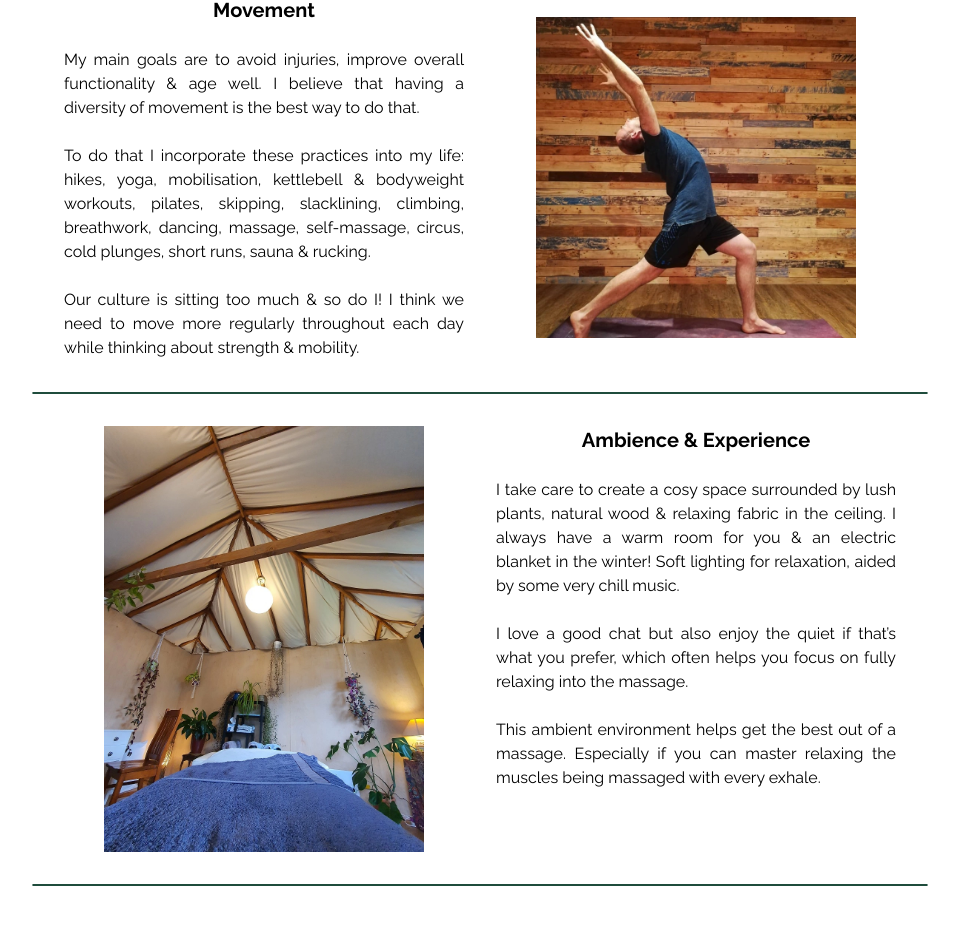
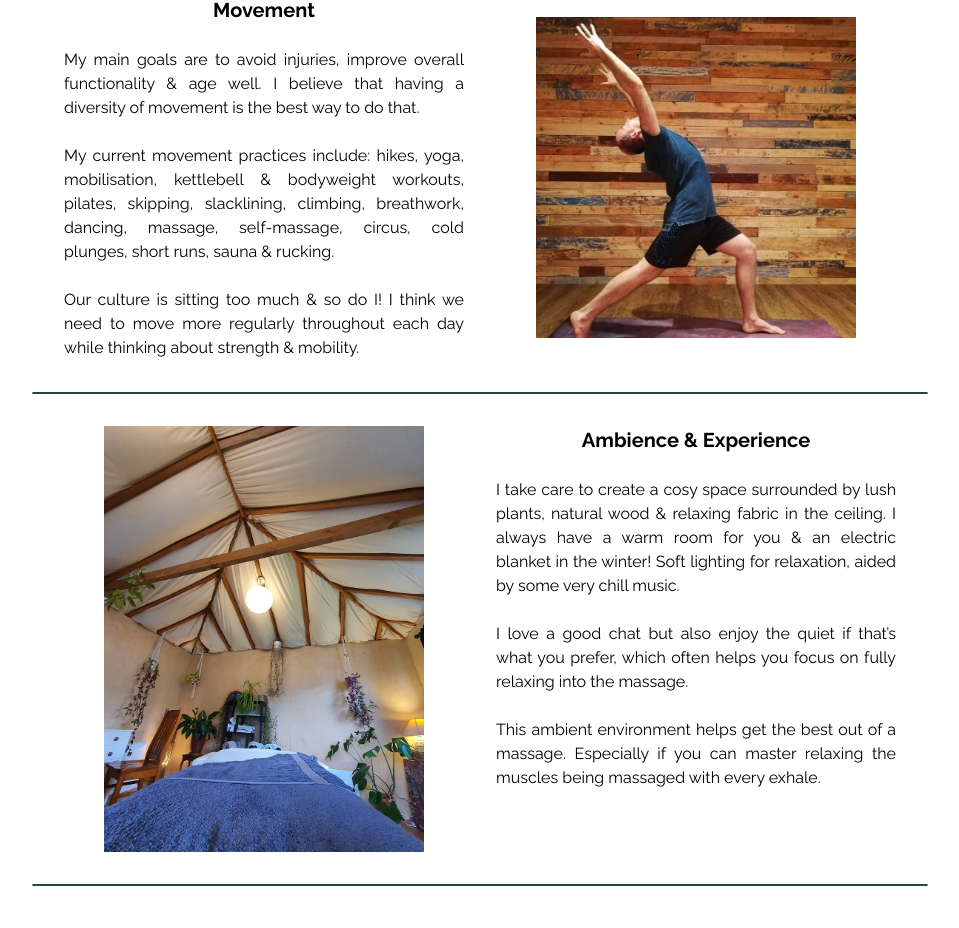
Before and after one commit to andrew-molten/absmassage, a React (Vite) app: page /about in a window 1280 px wide. Shown: the part 1354-2282 px from the top of the page, without its empty margins (160-1119 px from the left). Built offline with nearby package versions, Linux system fonts and the light colour scheme; a web font is replaced by a local one.

Commit message:
latest update

```diff
--- a/client/components/BookingEmbedded.tsx
+++ b/client/components/BookingEmbedded.tsx
@@ -26,7 +26,7 @@ function BookingEmbedded() {
     <div className="booking-container">
       <div className="booking-embed">
         <h3 className="booking-heading">
-          <em>Book Appointment</em>
+          <em>Book an appointment</em>
         </h3>
         <iframe
           id="cliniko-94087596"
--- a/client/pages/About.tsx
+++ b/client/pages/About.tsx
@@ -81,10 +81,10 @@ function About() {
               best way to do that.
             </p>
             <p>
-              To do that I incorporate these practices into my life: hikes,
-              yoga, mobilisation, kettlebell & bodyweight workouts, pilates,
-              skipping, slacklining, climbing, breathwork, dancing, massage,
-              self-massage, circus, cold plunges, short runs, sauna & rucking.
+              My current movement practices include: hikes, yoga, mobilisation,
+              kettlebell & bodyweight workouts, pilates, skipping, slacklining,
+              climbing, breathwork, dancing, massage, self-massage, circus, cold
+              plunges, short runs, sauna & rucking.
             </p>
             <p>
               Our culture is sitting too much & so do I! I think we need to move
--- a/client/pages/Home.tsx
+++ b/client/pages/Home.tsx
@@ -1,7 +1,6 @@
 import BookingEmbedded from '../components/BookingEmbedded.tsx'
 import Mailchimp from '../components/Mailchimp.tsx'
 import Reviews from '../components/Reviews.tsx'
-// import Mailchimp from '../components/Mailchimp.tsx'
 import Slider from '../components/Slider.tsx'
 
 function Home() {
@@ -9,7 +8,7 @@ function Home() {
     <div>
       <Slider />
       <div className="content-container">
-        <p>{`Hi, I’m Andrew, a massage therapist with 6 years of experience. I specialise in Deep Tissue, Sports, Relaxation, and Prenatal massage.`}</p>
+        <h1>{`Hi, I’m Andrew, a massage therapist with 6 years of experience. I specialise in Deep Tissue, Sports, Relaxation, and Prenatal massage.`}</h1>
         <p>
           My mission is to relieve your tension, heal your injuries and help you
           find lasting relief!
--- a/client/styles/NavBar.scss
+++ b/client/styles/NavBar.scss
@@ -31,6 +31,7 @@
     rgba(0, 0, 0, 0.3) 0px 1px 3px -1px;
   border-width: 1px;
   max-width: 100vw;
+  width: 100vw;
   @apply fixed flex justify-between pb-2;
 }
 
@@ -112,3 +113,9 @@
     @apply text-center;
   }
 }
+
+@media screen and (max-width: 600px) {
+  .header-logo {
+    @apply w-5/12;
+  }
+}
--- a/client/styles/main.scss
+++ b/client/styles/main.scss
@@ -37,6 +37,7 @@ h2 {
 }
 
 .content-container {
+  margin-top: 1.5rem;
   padding: 0 20%;
 }
 
```
